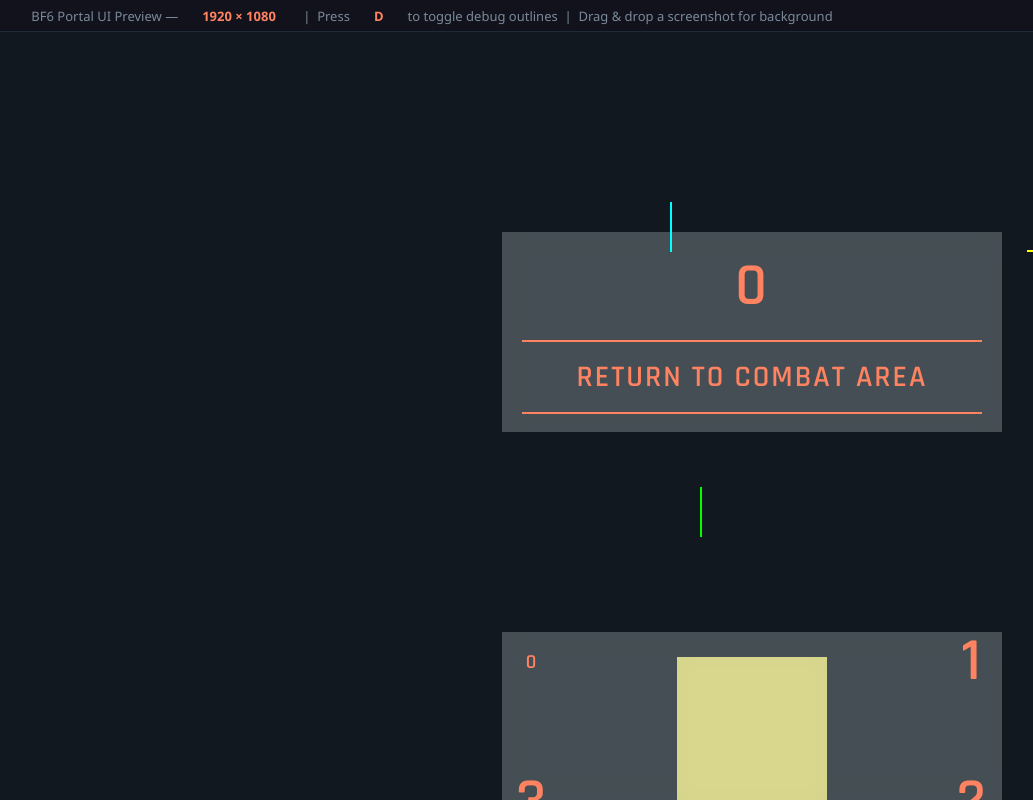
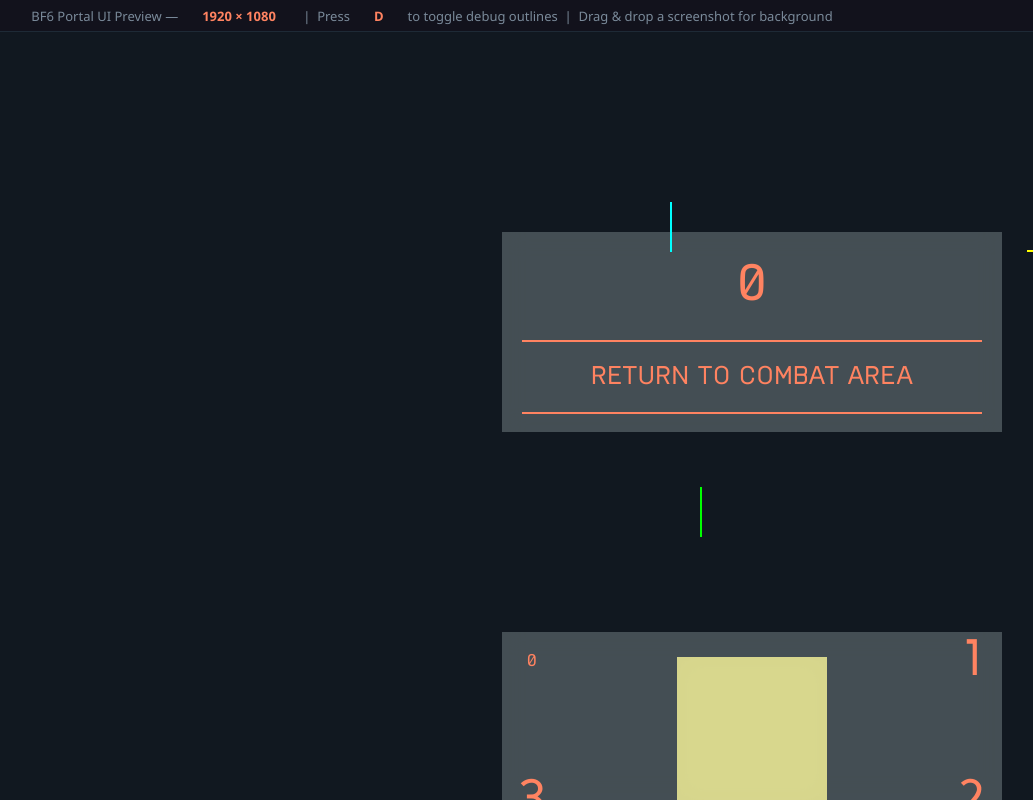
Before and after one commit to nadorjozsef/bf6-portal-starter-kit, a website with bundled scripts: page ui-renderer/index.html in a window 1280 px wide. Shown: the whole page, without its empty margins (208-1241 px from the left). Built offline with nearby package versions, Linux system fonts and the light colour scheme; no server answers.

Commit message:
Adapt font size

```diff
--- a/ui-renderer/dev-server.mjs
+++ b/ui-renderer/dev-server.mjs
@@ -21,6 +21,9 @@ const MIME = {
     '.svg': 'image/svg+xml',
     '.ico': 'image/x-icon',
     '.webp': 'image/webp',
+    '.ttf': 'font/ttf',
+    '.woff': 'font/woff',
+    '.woff2': 'font/woff2',
 };
 
 // ---- SSE clients for hot-reload ----
--- a/ui-renderer/index.html
+++ b/ui-renderer/index.html
@@ -4,17 +4,20 @@
     <meta charset="UTF-8">
     <meta name="viewport" content="width=device-width, initial-scale=1.0">
     <title>BF6 Portal UI Preview</title>
-    <link rel="preconnect" href="https://fonts.googleapis.com">
-    <link rel="preconnect" href="https://fonts.gstatic.com" crossorigin>
-    <link href="https://fonts.googleapis.com/css2?family=Rajdhani:wght@400;500;600;700&display=swap" rel="stylesheet">
     <style>
+        @font-face {
+            font-family: 'BF Text';
+            src: url('./BF_TEXT_REGULAR.ttf') format('truetype');
+            font-style: normal;
+        }
+
         *, *::before, *::after { margin: 0; padding: 0; box-sizing: border-box; }
 
         html, body {
             width: 100%; height: 100%;
             background: #08080c;
             overflow: auto;
-            font-family: 'Rajdhani', 'Segoe UI', sans-serif;
+            font-family: 'BF Text', 'Segoe UI', sans-serif;
         }
 
         /* ---- Info bar ---- */
--- a/ui-renderer/src/bf6-ui-renderer.js
+++ b/ui-renderer/src/bf6-ui-renderer.js
@@ -297,9 +297,8 @@ export class UIText {
         s.alignItems = 'center';
         s.justifyContent = 'center';
         s.textAlign = 'center';
-        s.fontFamily = "'Rajdhani', 'Segoe UI', 'Arial Narrow', sans-serif";
-        s.fontWeight = '600';
-        s.letterSpacing = '2px';
+        s.fontFamily = "'BF Text', 'Segoe UI', 'Arial Narrow', sans-serif";
+        s.letterSpacing = '0.5px';
         s.lineHeight = '1';
         s.whiteSpace = 'nowrap';
 
@@ -316,7 +315,7 @@ export class UIText {
 
         const msg = typeof params.message === 'function' ? params.message() : params.message;
         this.element.textContent = msg ?? '';
-        if (params.textSize) s.fontSize = params.textSize + 'px';
+        if (params.textSize) s.fontSize = (params.textSize * 0.9) + 'px';
         if (params.textColor) s.color = params.textColor.toCSS(params.textAlpha ?? 1);
 
         this.element.title = `UIText ${g.w}×${g.h} "${this.element.textContent}"`;
@@ -364,9 +363,9 @@ export class UITextButton {
         s.alignItems = 'center';
         s.justifyContent = 'center';
         s.textAlign = 'center';
-        s.fontFamily = "'Rajdhani', 'Segoe UI', 'Arial Narrow', sans-serif";
-        s.fontWeight = '600';
-        s.letterSpacing = '2px';
+        s.fontFamily = "'BF Text', 'Segoe UI', 'Arial Narrow', sans-serif";
+        s.fontWeight = '700';
+        s.letterSpacing = '-0.5px';
         s.lineHeight = '1';
 
         const baseColor = params.baseColor || params.bgColor;
@@ -377,7 +376,7 @@ export class UITextButton {
 
         const msg = typeof params.message === 'function' ? params.message() : params.message;
         this.element.textContent = msg ?? '';
-        if (params.textSize) s.fontSize = params.textSize + 'px';
+        if (params.textSize) s.fontSize = (params.textSize * 0.9) + 'px';
         if (params.textColor) s.color = params.textColor.toCSS(params.textAlpha ?? 1);
         if (params.enabled === false) s.opacity = '0.5';
 
```
Also changed, not shown: ui-renderer/BF_TEXT_REGULAR.ttf (added).
